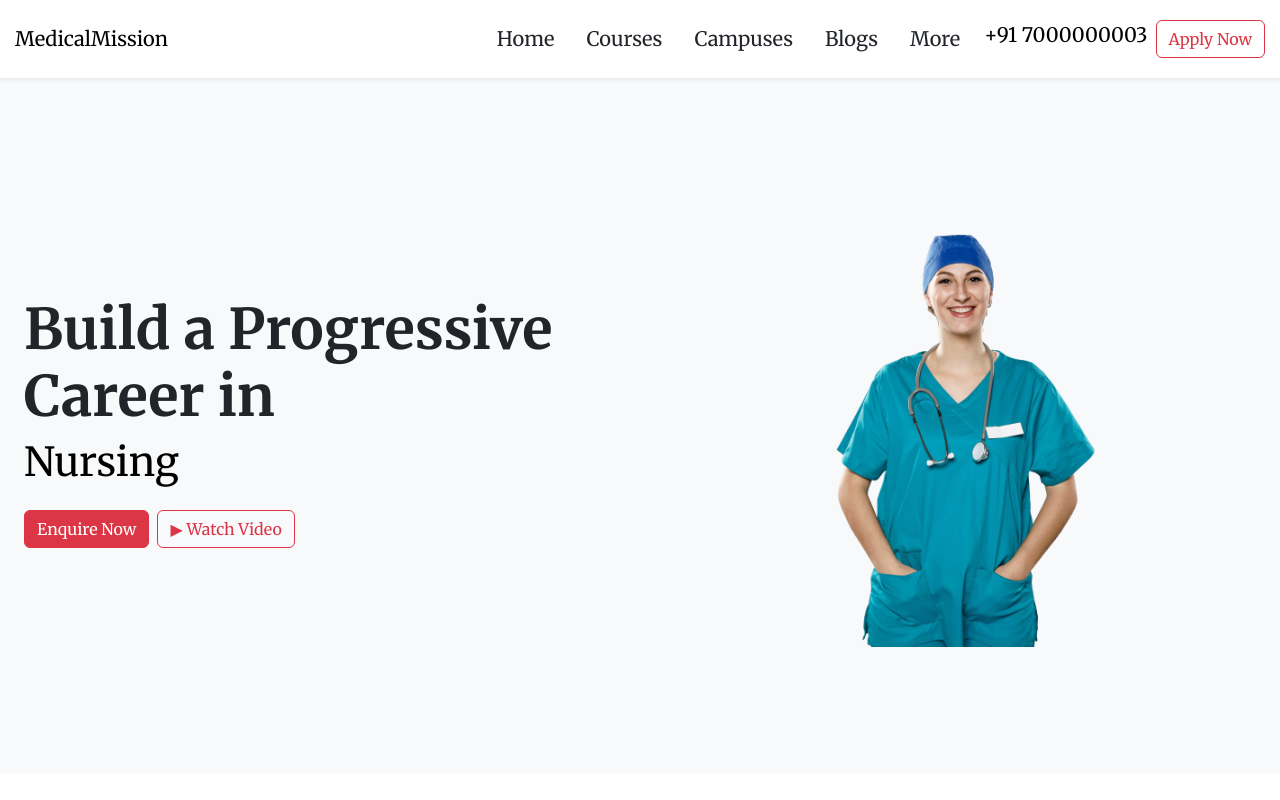
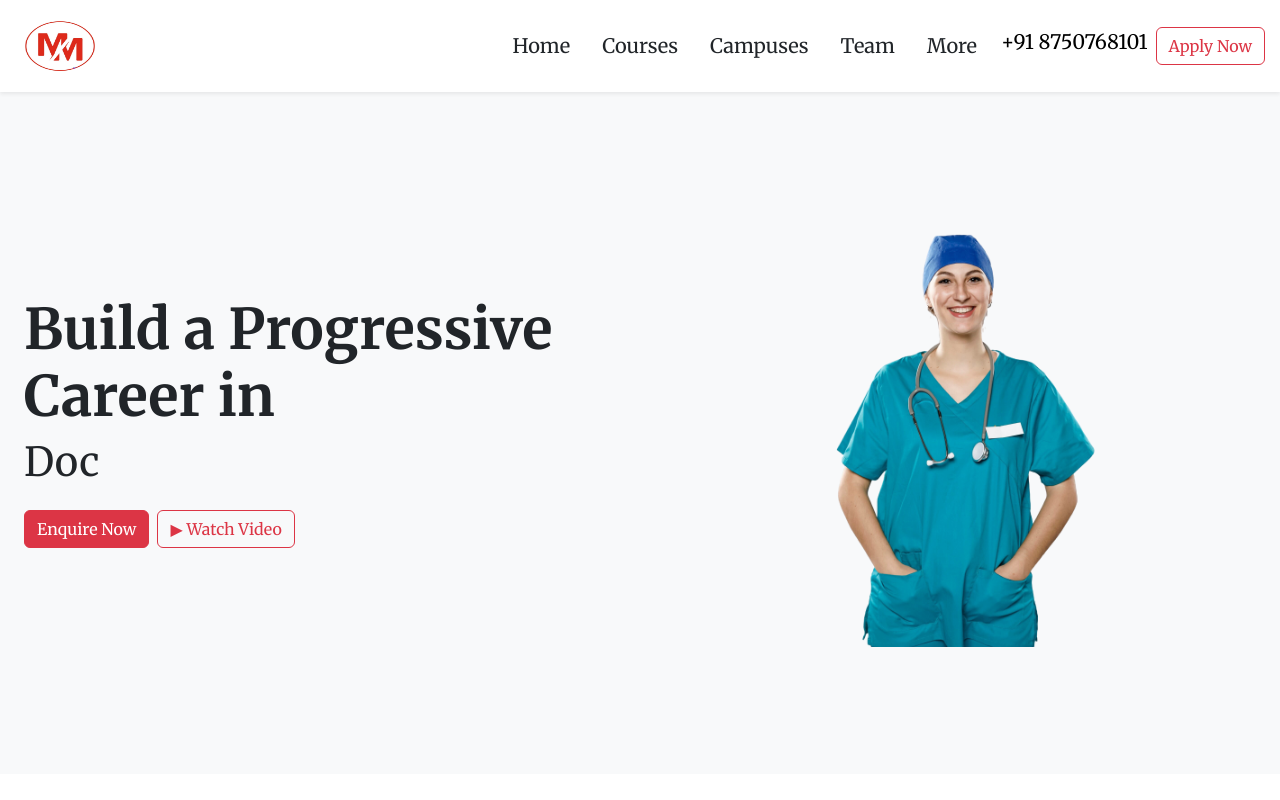
Before and after one commit to AAbhishek1234/medicalMission, a React (Create React App) app: page / in a window 1280 px wide. Shown: the top 800 px of the page. Built offline with nearby package versions, Linux system fonts and the light colour scheme.

Commit message:
chnage in hero section

```diff
--- a/src/components/Banner.jsx
+++ b/src/components/Banner.jsx
@@ -75,10 +75,6 @@
 
 
 
-
-
-
-
 import React, { useState, useEffect } from "react";
 import { Container, Row, Col, Button } from "react-bootstrap";
 import image1 from "./dr.png";
@@ -89,12 +85,46 @@ const HeroSection = () => {
   const images = [image1, image2];
   const [currentIndex, setCurrentIndex] = useState(0);
 
+  const words = ["Nursing", "Doctor", "Hospital", "Healthcare"]; // Words to type
+  const [currentWordIndex, setCurrentWordIndex] = useState(0);
+  const [displayedText, setDisplayedText] = useState(""); // Typing text
+  const [letterIndex, setLetterIndex] = useState(0);
+  const [isDeleting, setIsDeleting] = useState(false);
+
   useEffect(() => {
-    const interval = setInterval(() => {
+    // Image carousel logic
+    const imageInterval = setInterval(() => {
       setCurrentIndex((prevIndex) => (prevIndex + 1) % images.length);
     }, 2000);
-    return () => clearInterval(interval);
+    return () => clearInterval(imageInterval);
   }, []);
+
+  useEffect(() => {
+    const typingEffect = setTimeout(() => {
+      const currentWord = words[currentWordIndex];
+
+      if (!isDeleting) {
+        setDisplayedText((prev) => {
+          const newText = prev + currentWord[letterIndex];
+          if (letterIndex === currentWord.length - 1) {
+            setIsDeleting(true);
+          }
+          return newText;
+        });
+        setLetterIndex((prev) => prev + 1);
+      } else {
+        setDisplayedText((prev) => prev.slice(0, -1));
+        if (displayedText === "") {
+          setIsDeleting(false);
+          setLetterIndex(0);
+          setCurrentWordIndex((prevIndex) => (prevIndex + 1) % words.length);
+        }
+      }
+    }, isDeleting ? 300 : 400);
+
+    return () => clearTimeout(typingEffect);
+  }, [letterIndex, isDeleting, currentWordIndex, displayedText]);
+
 
   return (
     <Container fluid className="hero-section bg-light px-0">
@@ -113,11 +143,12 @@ const HeroSection = () => {
         {/* Text Content */}
         <Col xs={12} md={6} className="p-4">
           <h1 className="display-4 fw-bold">Build a Progressive Career in</h1>
-          <h1 className="nur-text-primary" style={{ color: "black" }}>
-            Nursing
+          <h1 className="nur-text-primary" style={{ color: "" }}>
+            {displayedText}
+            <span className="cursor"></span>
           </h1>
           <div className="mt-4">
-            <a href="tel:+917000000003">
+            <a href="tel:+918750768101">
               <Button variant="danger" className="me-2">
                 Enquire Now
               </Button>
--- a/src/components/Footer.jsx
+++ b/src/components/Footer.jsx
@@ -16,9 +16,10 @@ const Footer = () => {
               healthier future.
             </p>
             <p>
-              <strong>Email:</strong> support@medicalmission.org <br />
-              <strong>Phone:</strong> +91 7000000003 <br />
-              <strong>Location:</strong> Faridabad
+              <strong style={{fontSize:"18px"}}>Email:</strong> support@medicalmission.org <br />
+              <strong style={{fontSize:"18px"}}>Phone:</strong> +91 8750768101 <br />
+              <strong style={{fontSize:"18px"}}>Location:</strong> Pillar No.687, Near DPS School,<br/>
+              Old Faridabad-121002
             </p>
           </Col>
 
@@ -42,7 +43,7 @@ const Footer = () => {
                 </a>
               </li>
               <li>
-                <a href="/contact" className="text-white text-decoration-none">
+                <a href="/apply" className="text-white text-decoration-none">
                   Contact Us
                 </a>
               </li>
--- a/src/components/Navbar.jsx
+++ b/src/components/Navbar.jsx
@@ -1,7 +1,8 @@
-import React, { useState } from "react";
+import React from "react";
 import { Modal, Button, Form, Container, Navbar, Nav } from "react-bootstrap";
 import { useNavigate } from "react-router-dom";
 import "./navbars.css";
+import logo from "../components/mmlogo.png"; // Import your logo image
 
 const CustomNavbar = () => {
   const navigate = useNavigate();
@@ -9,25 +10,32 @@ const CustomNavbar = () => {
     navigate("/apply");
   };
 
-
   return (
     <>
-
       <Navbar bg="white" expand="lg" fixed="top" className="shadow-sm py-3">
         <Container>
-          <Navbar.Brand href="/">MedicalMission</Navbar.Brand>
+          {/* Replaced the text with a logo */}
+          <Navbar.Brand href="/">
+            <img
+              src={logo} // Your logo image path
+              alt="MedicalMission Logo" // Accessibility
+              width="150" // Set desired width
+              height="auto" // Maintain aspect ratio
+              className="d-inline-block align-top" // Align logo properly
+            />
+          </Navbar.Brand>
           <Navbar.Toggle aria-controls="navbarScroll" />
           <Navbar.Collapse id="navbarScroll">
             <Nav className="ms-auto">
               <Nav.Link href="/" className="me-3 fw-bold text-dark">Home</Nav.Link>
               <Nav.Link href="#" className="me-3 fw-bold text-dark">Courses</Nav.Link>
               <Nav.Link href="#" className="me-3 fw-bold text-dark">Campuses</Nav.Link>
-              <Nav.Link href="#" className="me-3 fw-bold text-dark">Blogs</Nav.Link>
+              <Nav.Link href="#" className="me-3 fw-bold text-dark">Team</Nav.Link>
               <Nav.Link href="#" className="me-3 fw-bold text-dark">More</Nav.Link>
             </Nav>
             <div className="d-flex flex-column flex-md-row align-items-left gap-2">
               <a href="tel:+917000000003" style={{ fontSize: "20px", textDecoration: "none", color: "black" }}>
-                +91 7000000003
+                +91 8750768101
               </a>
               <Button variant="outline-danger" onClick={handleShow}>
                 Apply Now
--- a/src/components/banner.css
+++ b/src/components/banner.css
@@ -106,3 +106,19 @@
     height: 220px; /* Smaller carousel height for very small devices */
   }
 }
+
+.cursor {
+  display: inline-block;
+  width: 2px;
+  background-color: black;
+  animation: blink 0.8s infinite;
+}
+
+@keyframes blink {
+  0%, 100% {
+    opacity: 1;
+  }
+  50% {
+    opacity: 0;
+  }
+}
--- a/src/components/navbars.css
+++ b/src/components/navbars.css
@@ -79,3 +79,10 @@ body {
     width: 50px !important;/* Add margin between the phone number and button */
   }
 }
+
+
+.d-inline-block{
+  height: 50px !important;
+  width: 70px !important;
+  margin-left: 10px !important;
+}
```
Also changed, not shown: src/components/mmlogo.png (added).
